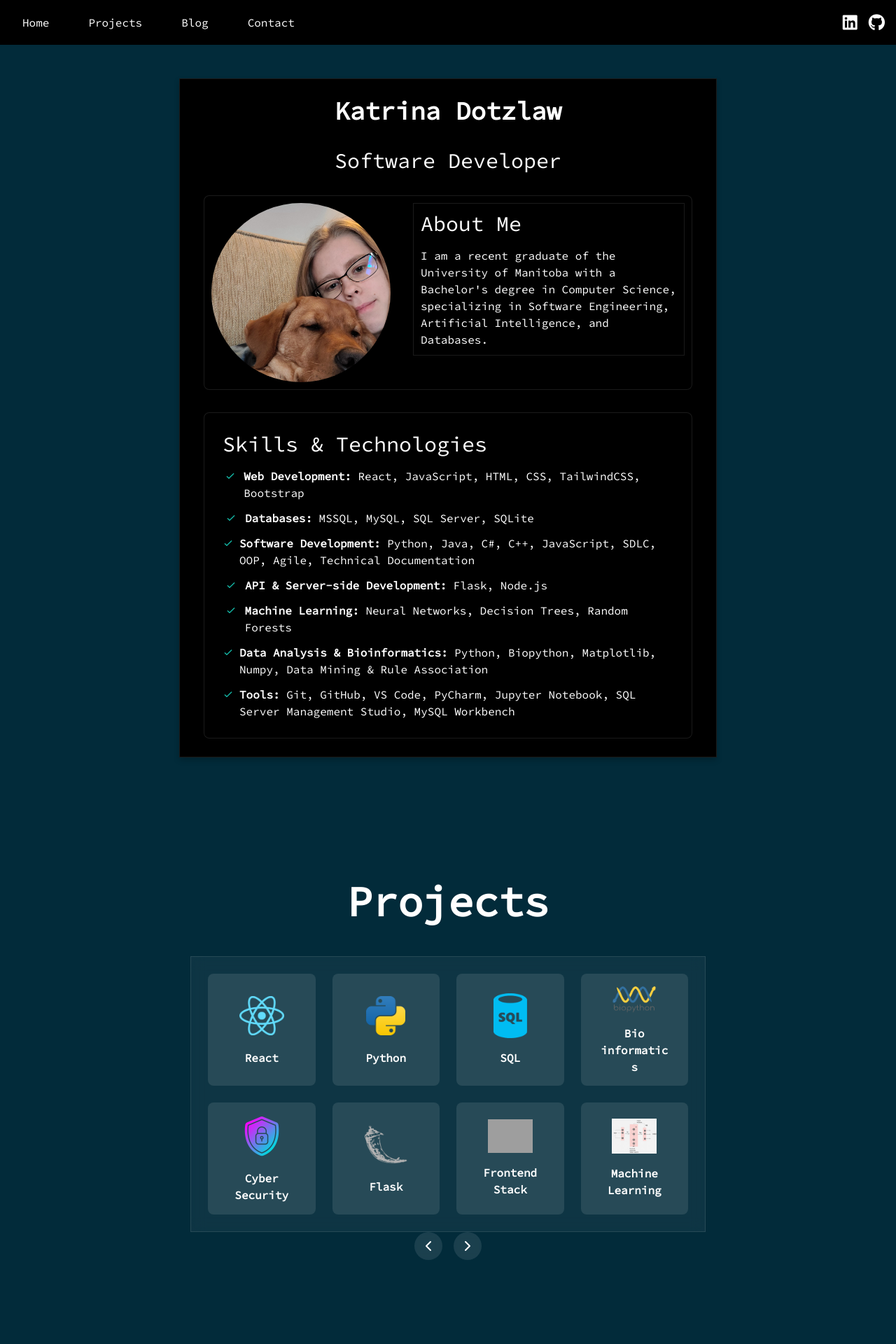
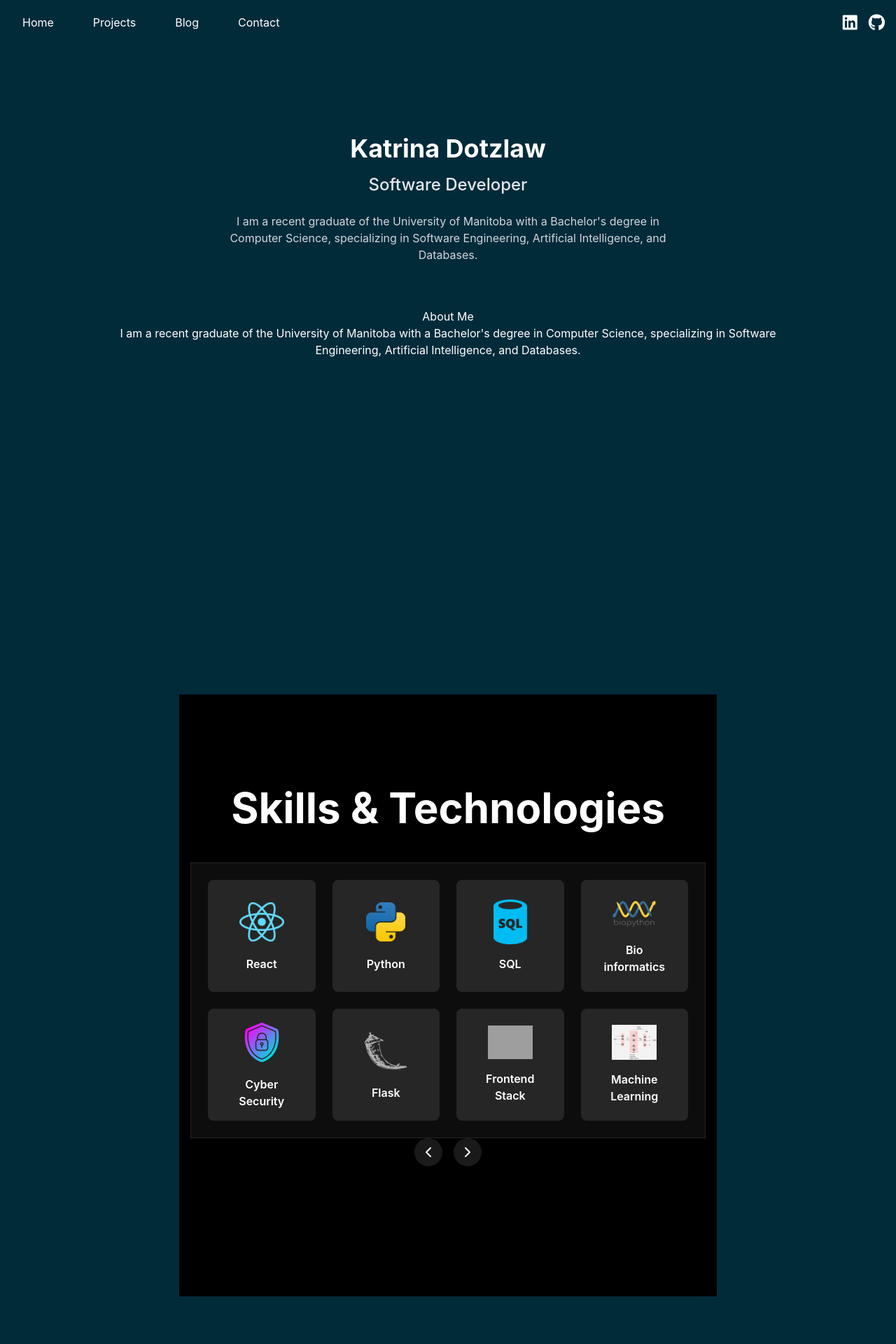
Before and after one commit to kdotzlaw/website, a React (Create React App) app in the folder portfolio-website/: page / in a window 1280 px wide. Shown: the top 1920 px of the page at 70% size. Built offline with nearby package versions, Linux system fonts and the light colour scheme; grey boxes are pictures that could not be loaded.

Commit message:
redesigning home page & project detail views

```diff
--- a/portfolio-website/src/components/App.js
+++ b/portfolio-website/src/components/App.js
@@ -52,15 +52,7 @@ function App() {
       <section id='home'>
         <Home />
       </section>
-      <section id='projects'>
-        <Projects />
-      </section>
-      <section id='blog'>
-        <Blog />
-      </section>
-      <section id='contact'>
-        <Contact />
-      </section>
+
     </div>
   );
 }
--- a/portfolio-website/src/components/Carousel.js
+++ b/portfolio-website/src/components/Carousel.js
@@ -1,7 +1,13 @@
-import React from 'react';
+import React, { useState } from 'react';
+
+
+
 
 
 const ProjectCarousel = ({ project }) => {
+
+    const [projectDetail, setProjectDetail] = useState(null);
+
     if (!project) {
         return null;
       }
@@ -20,15 +26,39 @@ const ProjectCarousel = ({ project }) => {
                     />
                     ))}
                 </div>
-                {project.url && (
+
                     <button
-                        onClick={() => window.location.href = `/project/${project.detail_url}`}
-                        className="bg-blue-500 hover:bg-blue-700 text-white font-bold py-2 px-4 rounded w-full mt-auto"
+                        onClick={() => setProjectDetail(project)}
+                        className="bg-blue-500 hover:bg-blue-700 text-white font-bold py-2 px-4 rounded "
                     >
-                    View Project
+                        View Project Details
                     </button>
-                )}
+                    {/* Project Detail View*/}
+                    {projectDetail && (
+                        <div className='project-detail'>
+                                {project.sub && (
+                                        <>
+                                        <h3 className="text-xl font-semibold mb-2">{project.sub}</h3>
+                                        <p className="mb-4">{project.sub_content}</p>
+                                        </>
+                                    )}
+                                    {project.footer && (
+                                        <div className='mb-4'>
+                                        <h3 className='text-xl font-semibold mb-2'>{project.footer}</h3>
+                                        <ul className='list-disc list-inside'>
+                                            {project.result?.map((item, index) => (
+                                            <li key={index} className='mb-2'>
+                                                {item.content}
+                                            </li>
+                                            ))}
+                                        </ul>
+                                        </div>
+                                    )}
+                        </div>
+                    )}
+
                 </div>
+
                 <div className='md:w-2/3 overflow-y-auto'>
                 <h2 className='text-2xl font-bold mb-4'>{project.header}</h2>
                 <p className='mb-4'>{project.description}</p>
--- a/portfolio-website/src/components/Home.js
+++ b/portfolio-website/src/components/Home.js
@@ -1,10 +1,11 @@
-import React from 'react';
+/*import React from 'react';
+
 import '../styles/Home.css';
 import profilePic from '../img/kat1.jpg';
 
 const Home = () => {
   return (
-    <div id='body' className='pt-12 bg-gunmetal text-white '> {/* Added padding-top to account for header navigation */}
+
       <div id='home-header' className="py-16 ">
         <div className="container mx-auto text-center text-pretty max-w-3xl px-4 card">
           <h1 className="py-4 text-6xl md:text-4xl font-bold">Katrina Dotzlaw</h1>
@@ -43,25 +44,73 @@ const Home = () => {
           </div>
         </div>
       </div>
-      {/*<div id='home-content' className="container mx-auto py-8 text-left max-w-3xl px-4">
-        <div id='curr-proj-container' className="text-left bg-gunmetal shadow-lg rounded-lg overflow-hidden card">
-          <h2 className='text-3xl mb-4 bg-teal bg-opacity-20 p-4 font-bold'>Current Projects</h2>
-          <div className='py-6 px-4 text-wrap'>
-            <ul className="list-none">
-              <li className="flex items-start mb-4">
-                <span className="inline-flex items-center justify-center w-6 h-6 mr-2 bg-teal bg-opacity-20 rounded-md">
-                  <svg className="w-4 h-4 text-teal-500" fill="none" stroke="currentColor" viewBox="0 0 24 24" xmlns="http://www.w3.org/2000/svg">
-                    <path strokeLinecap="round" strokeLinejoin="round" strokeWidth="2" d="M5 13l4 4L19 7"></path>
-                  </svg>
-                </span>
-                <span>A custom React app that allows the administrator to manage the church's database and volunteer management (ongoing)</span>
-              </li>
-            </ul>
-          </div>
-        </div>
-      </div>*/}
+
     </div>
   );
 }
 
 export default Home;
+*/
+
+import React from 'react';
+import '../styles/Home.css';
+import Projects from '../components/Projects';
+
+
+const Home = () => {
+  return (
+    <div className="min-h-screen bg-gunmetal text-white py-48"> {/* Added padding-top to account for header navigation */}
+
+        <div className='container mx-auto w-3/4'>
+          {/*Home Header*/}
+          <div className=' flex flex-col items-center justify-center  ' id='home'>
+            <div className=" h-screen text-center w-full " id='home-header'>
+              <h3 className="text-5xl md:text-4xl font-bold mb-4 bg-white text-transparent bg-clip-text">Katrina Dotzlaw</h3>
+              {/*Tagline/Brief Description*/}
+              <h1 className="text-3xl md:text-2xl font-medium mb-6 text-gray-200">Software Developer</h1>
+              <p className="text-lg md:text-base text-gray-300 max-w-2xl mx-auto leading-relaxed">
+                  I am a recent graduate of the University of Manitoba with a Bachelor's degree in Computer Science, specializing in Software Engineering, Artificial Intelligence, and Databases.
+              </p>
+               {/*About Me */}
+            <div className="py-16 bg-gunmetal text-white">
+              <h3>About Me</h3>
+              <p className='text-center'>
+
+                I am a recent graduate of the University of Manitoba with a Bachelor's degree in Computer Science, specializing in Software Engineering, Artificial Intelligence, and Databases.
+
+                </p>
+            </div>
+            </div>{/*End Home Header*/}
+            {/*Links to contact and projects??
+            <div className='btn-group row d-flex align-items-center justify-content-center flex-row pb-4 gy-4'>
+              <div className='col-12 col-md-6 col-lg-3 d-flex align-items-center justify-content-center'>
+                <a href='#' className='btn btn-outline-primary'>Contact</a>
+              </div>
+              <div className='col-12 col-md-6 col-lg-3 d-flex align-items-center justify-content-center'>
+                <a href='#' className='btn btn-outline-primary'>Projects</a>
+              </div>
+
+            </div>
+            */}
+
+
+            {/*Category Tiles*/}
+              <section className=' min-h-screen bg-black text-white pb-5 ' data-aos='fade-up' data-aos-duration='1000'>
+                <article className='pt-5 pb-5' id='projects'>
+                  <Projects />
+                </article>
+              </section>
+              <section className='min-h-screen bg-gunmetal text-white pb-5'>
+                <article id='project-detail'>
+
+                </article>
+              </section>
+
+
+          </div>
+        </div>
+
+    </div>
+  )};
+
+  export default Home;
--- a/portfolio-website/src/components/Nav.js
+++ b/portfolio-website/src/components/Nav.js
@@ -34,7 +34,7 @@ const Nav = ({ switchComponent }) => {
 */
 const Nav = () => {
   return (
-    <header id='nav' className='p-4 fixed w-full z-50 top-0 left-0 bg-black '>
+    <header id='nav' className='p-4 fixed w-full z-50 top-0 left-0 bg-gunmetal '>
       <nav className='container mx-auto flex justify-between items-center'>
       <ul className="flex space-x-6">
           <li id='nav-item'><a href='#home' className="py-2 px-4">Home</a></li>
--- a/portfolio-website/src/components/Projects.js
+++ b/portfolio-website/src/components/Projects.js
@@ -1,7 +1,8 @@
 import React, { useState } from 'react';
 import { ChevronLeft, ChevronRight} from 'lucide-react';
 //component imports
-import ProjectCarousel from './Carousel';
+import  ProjectCarousel from './Carousel';
+
 
 //style imports
 import '../styles/Projects.css';
@@ -356,7 +357,7 @@ const Projects = () => {
         <div id = 'projects' className='pt-12 bg-gunmetal text-white min-h-screen'>
             <div className='py-16'>
                 <div className="container mx-auto text-center text-pretty max-w-3xl px-4">
-                    <h1 className='text-6xl font-bold mb-12'>Projects</h1>
+                    <h1 className='text-6xl font-bold mb-12'>Skills & Technologies</h1>
                     {/*Project Category Tiles*/}
                     <div id='project-tiles' className='grid grid-cols-2 md:grid-cols-4 gap-6 p-6 '>
                         {categories.map((category)=>(
--- a/portfolio-website/src/styles/Home.css
+++ b/portfolio-website/src/styles/Home.css
@@ -1,4 +1,9 @@
-body {
+
+
+
+
+
+/*body {
     font-family: 'Source Code Pro', monospace;
 
 
@@ -22,7 +27,7 @@ body {
     transition: 0.3s;
     background-color: black;
 
-    padding: 10px;*/
+    padding: 10px;
     background-color: rgba(255, 255, 255, 0.05);
     backdrop-filter: blur(10px);
     border: 1px solid rgba(255, 255, 255, 0.1);
@@ -30,7 +35,7 @@ body {
 }
 
 .card:hover{
-    /* box-shadow: 0 8px 16px 0 black*/
+    /* box-shadow: 0 8px 16px 0 black
 
      transform: translateY(-2px);
      box-shadow: 0 8px 20px rgba(0, 0, 0, 0.2);
@@ -44,3 +49,4 @@ body {
 #skills li:hover{
     background-color: rgba(255, 255, 255, 0.05);
 }
+*/
```
